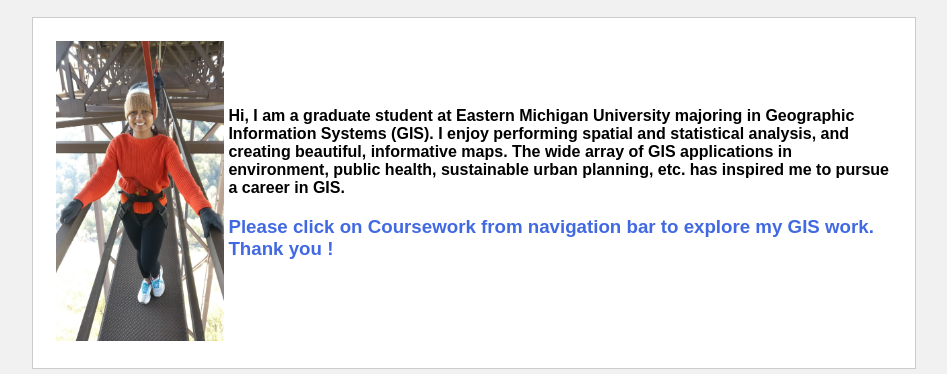
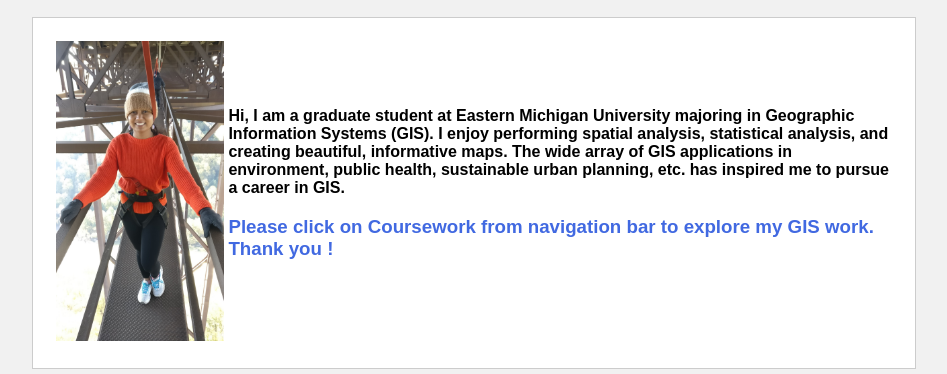
Before and after one commit to truptilk/emugis, a plain HTML site: page index.html in a window 1280 px wide. Shown: the part 484-858 px from the top of the page, without its empty margins (166-1113 px from the left). Drawn offline with Linux system fonts and the light colour scheme.

Commit message:
Update index.html

```diff
--- a/index.html
+++ b/index.html
@@ -140,7 +140,7 @@
 		      <tr>
 			    <th><img src="images\pic1.jpg" height=300 </img></th>
 					<th style="text-align:left">Hi, I am a graduate student at Eastern Michigan University majoring in Geographic Information Systems (GIS).
-						I enjoy performing spatial and statistical analysis, and creating beautiful, informative maps.
+						I enjoy performing spatial analysis, statistical analysis, and creating beautiful, informative maps.
 						The wide array of GIS applications in environment, public health, sustainable urban planning, etc.
 						has inspired me to pursue a career in GIS.
 						<h3 style="color:#4169E1">Please click on Coursework from navigation bar to explore my GIS work. Thank you ! </h3>
```
